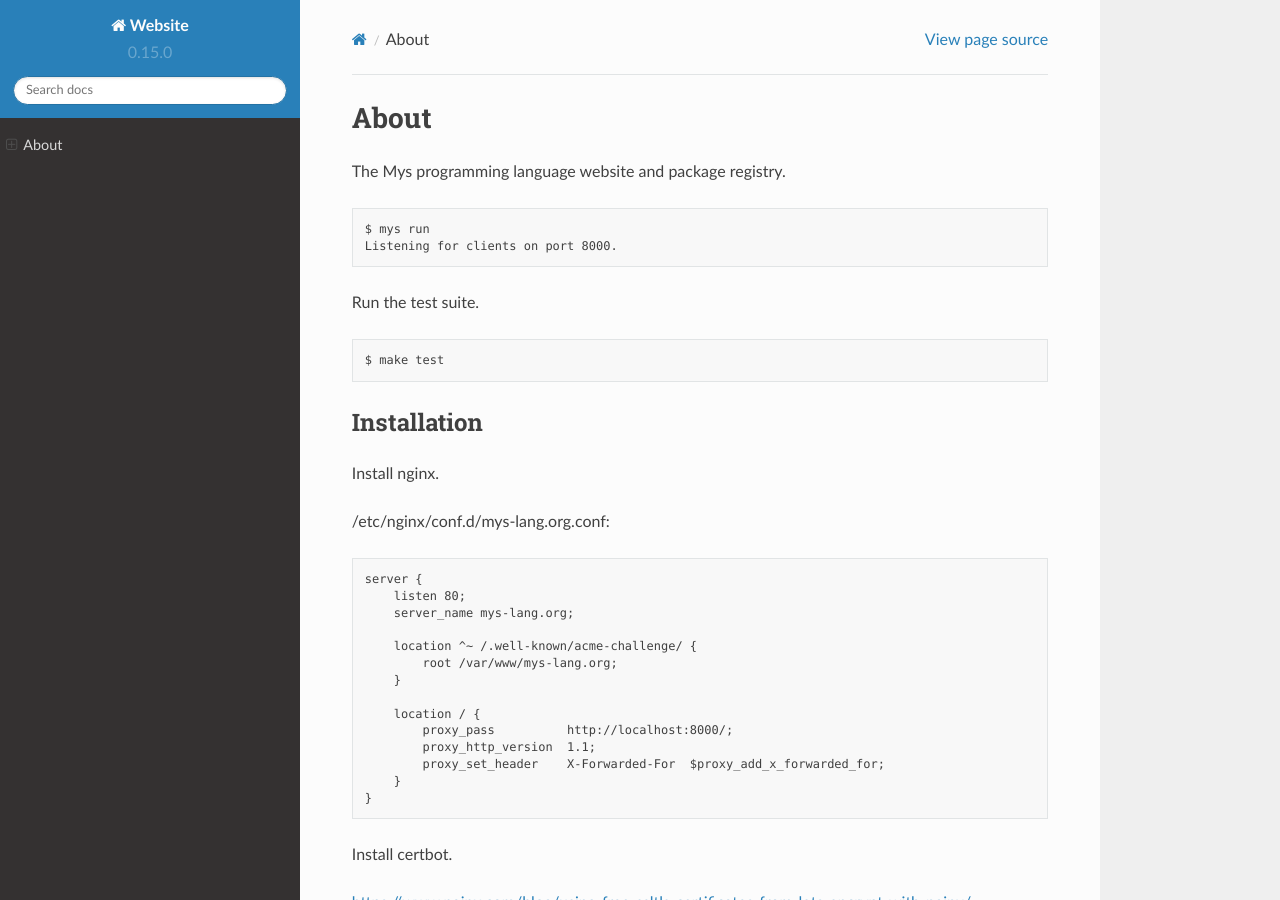
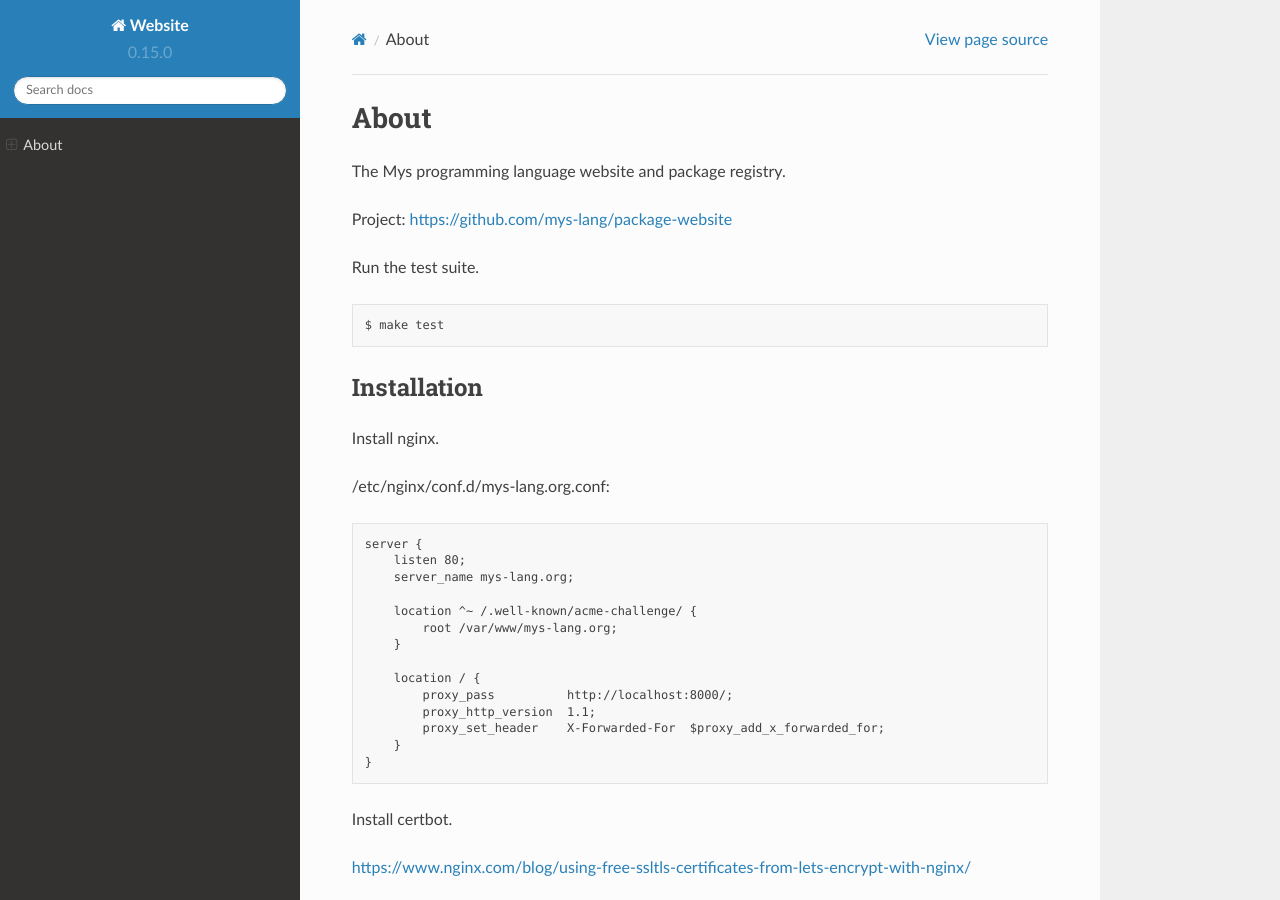
Before and after one commit to mys-lang/package-website, a Sphinx documentation site: the page built from doc/index.rst, in a window 1280 px wide and 900 px high. Built offline with Sphinx 7.4.7 and the Read the Docs theme 2.0.0, drawn with Linux system fonts in a browser that asks for light colours.

Commit message:
Documentation.

```diff
--- a/doc/index.rst
+++ b/doc/index.rst
@@ -3,10 +3,7 @@ About
 
 The Mys programming language website and package registry.
 
-.. code-block:: text
-
-   $ mys run
-   Listening for clients on port 8000.
+Project: https://github.com/mys-lang/package-website
 
 Run the test suite.
 
```
